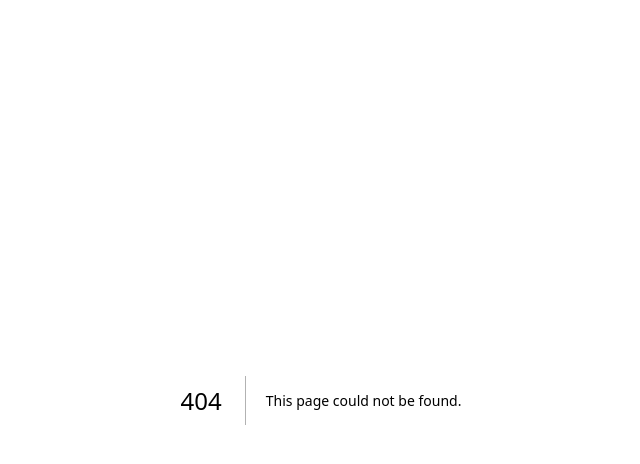
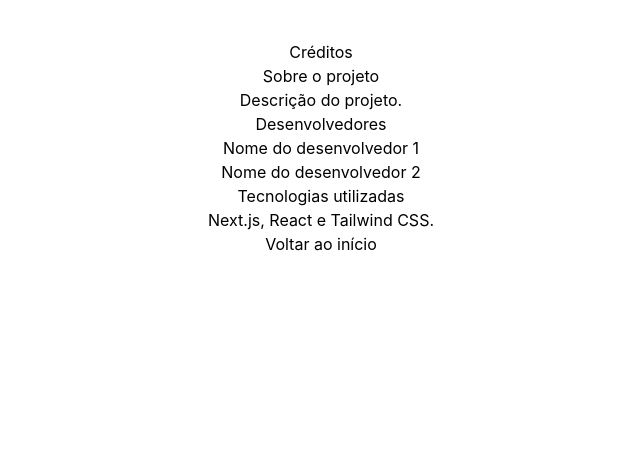
Before and after one commit to SLuann/SiteR, a Next.js app: page /componentes/Creditos in a window 1280 px wide. Before the commit this address had no page. Shown: the top 464 px of the page, without its empty margins (319-959 px from the left). Built offline with nearby package versions, Linux system fonts and the light colour scheme.

Commit message:
estruturando créditos do site para desenvolvimento.

```diff
--- /dev/null
+++ b/app/componentes/Creditos/page.jsx
@@ -0,0 +1,25 @@
+import Link from "next/link";
+
+export default function Creditos() {
+    return (
+        <main className="flex flex-col items-center p-10">
+
+            <h1>Créditos</h1>
+
+            <h2>Sobre o projeto</h2>
+            <p>Descrição do projeto.</p>
+
+            <h2>Desenvolvedores</h2>
+            <p>Nome do desenvolvedor 1</p>
+            <p>Nome do desenvolvedor 2</p>
+
+            <h2>Tecnologias utilizadas</h2>
+            <p>Next.js, React e Tailwind CSS.</p>
+
+            <Link href="/">
+                Voltar ao início
+            </Link>
+
+        </main>
+    );
+}
--- a/app/componentes/PageIni/EntradaS.jsx
+++ b/app/componentes/PageIni/EntradaS.jsx
@@ -2,10 +2,12 @@ import Link from "next/link";
 
 export default function(){
     return(
+
         <div className="flex gap-8 justify-self-center">
             <Link href="/componentes/HomePage" className="flex items-center justify-center bg-red-700 text-white w-[75px] h-[45px] rounded-lg">
                 Começar
             </Link>
+
             <Link href="/componentes/Creditos" className="flex text-red-700 items-center justify-center border-1 w-[75px] h-[45px] rounded-lg">
                 Créditos
             </Link>
```
